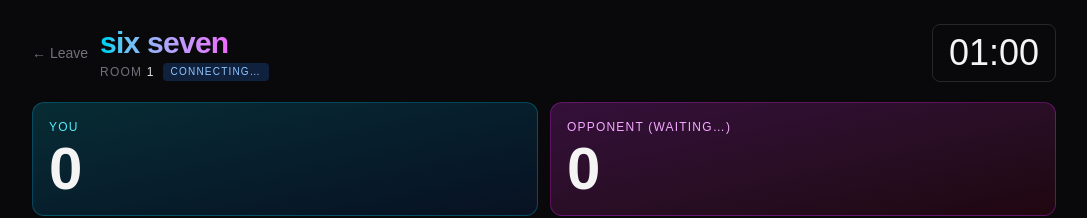
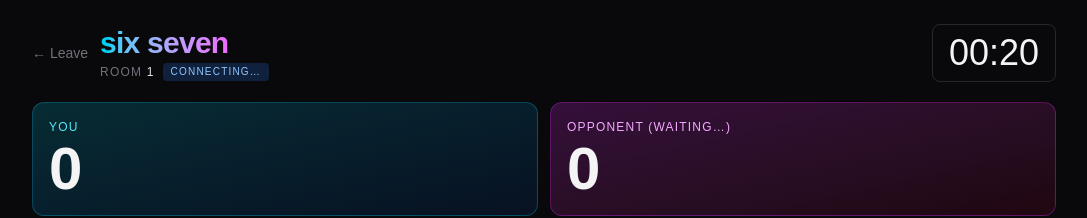
Before and after one commit to derek2403/monadnyc, a Next.js app: page /sixseven/1 in a window 1280 px wide. Shown: the top 218 px of the page, without its empty margins (96-1183 px from the left). Built offline with nearby package versions, Linux system fonts and the light colour scheme; no server answers.

Commit message:
change game tiem to 20sec

```diff
--- a/pages/sixseven/[code].tsx
+++ b/pages/sixseven/[code].tsx
@@ -397,7 +397,7 @@ export default function SixSevenRoom() {
   const myScore = server?.scores[myIdx] ?? 0;
   const oppScore = server?.scores[oppIdx] ?? 0;
   const gameStatus: GameStatus = server?.status ?? "waiting";
-  const timeLeft = server?.timeLeft ?? 60;
+  const timeLeft = server?.timeLeft ?? 20;
   const winner = server?.winner ?? null;
 
   const youWon = winner !== null && winner === myIdx;
--- a/server.mjs
+++ b/server.mjs
@@ -10,7 +10,7 @@ const port = Number(process.env.PORT) || 3000;
 const app = next({ dev, hostname, port });
 const handle = app.getRequestHandler();
 
-const DURATION_SEC = 60;
+const DURATION_SEC = 20;
 const CODE_RE = /^[A-Z2-9]{4,8}$/;
 const SLOT_GRACE_MS = 5000;
 const ROOM_GRACE_MS = 15000;
```
